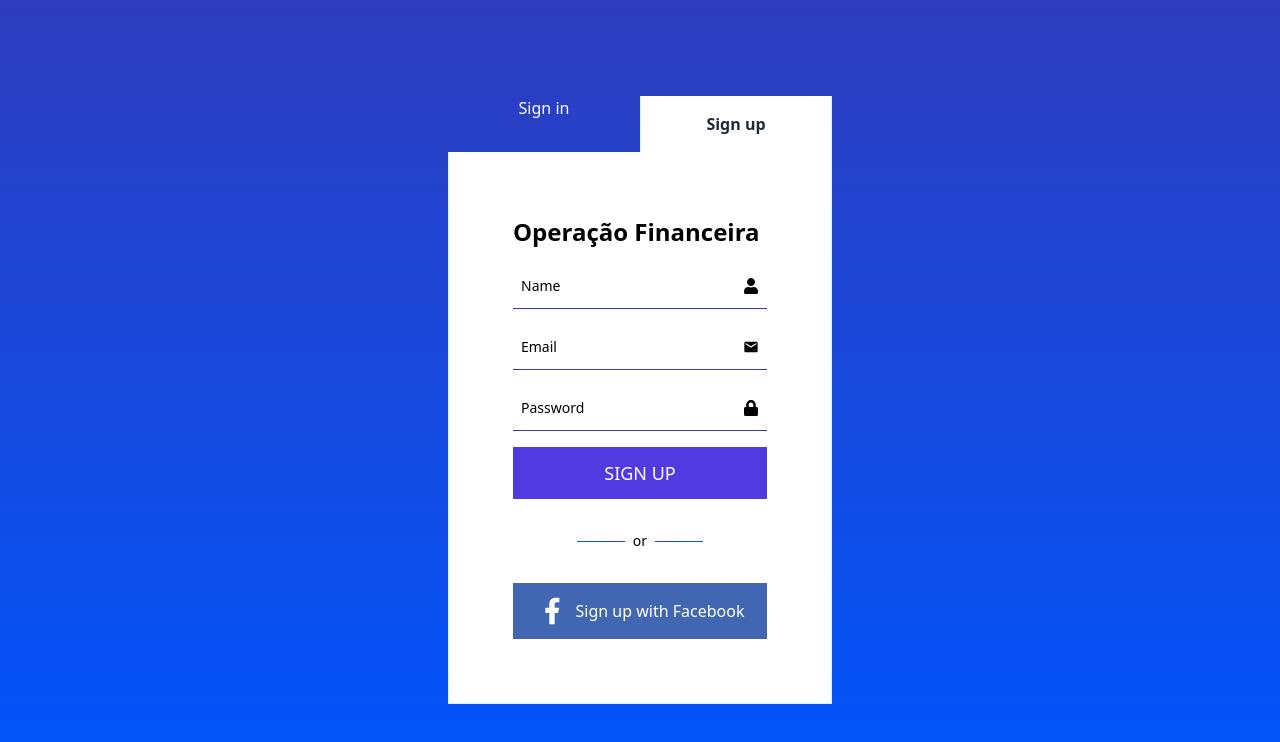
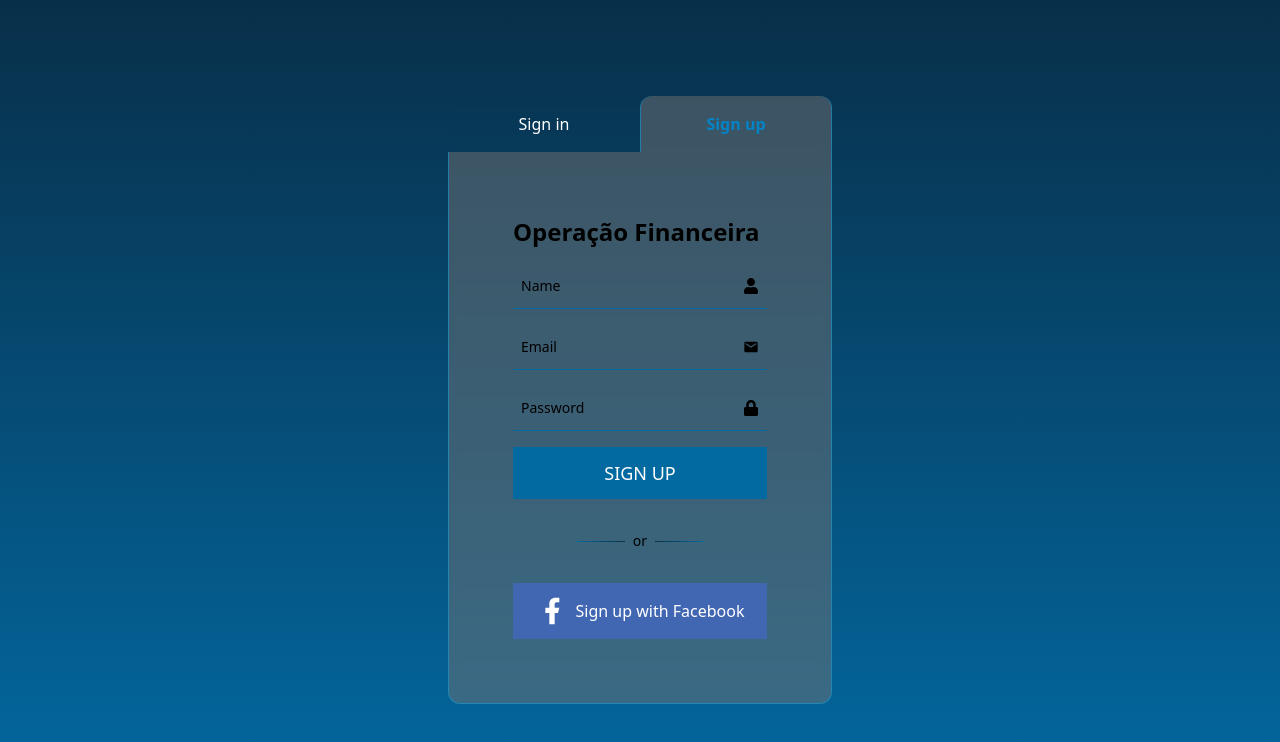
Before and after one commit to ellen-ls/operacao-financeira, a React (Create React App) app: page / in a window 1280 px wide. Both pictures are taken after a click on the label "Sign up". Shown: the top 742 px of the page. Built offline with nearby package versions, Linux system fonts and the light colour scheme.

Commit message:
ajeitando as cores do login e dashboard

```diff
--- a/src/Components/Login/Login.js
+++ b/src/Components/Login/Login.js
@@ -1,3 +1,4 @@
+/* eslint-disable jsx-a11y/anchor-is-valid */
 import React, { useState } from 'react'
 
 import { FaLock } from "react-icons/fa";
@@ -11,37 +12,37 @@ export default function Login() {
     const navigate = useNavigate()
 
   return (
-    <div className="bg-gradient-to-t from-[#0056FE] to-[#2E3CBD] text-white flex justify-center items-center min-h-screen p-4">
+    <div className="bg-gradient-to-t from-sky-700 to-sky-950 text-white flex justify-center items-center min-h-screen p-4">
       <main className="grid w-full max-w-sm backdrop-blur-sm">
-        <div className="grid grid-cols-2 cursor-pointer text-base text-center relative isolate">
+        <div className="grid grid-cols-2 cursor-pointer text-base text-center relative isolate items-center">
           <label
             id="tab-1"
-            className={`cursor-pointer ${activePanel === 'signin' ? 'bg-white border-x border-teal-200/50  py-4 px-6 text-center text-gray-800 transition-all duration-300 font-bold' : ''}`}
+            className={`cursor-pointer ${activePanel === 'signin' ? 'bg-neutral-500/50 border-x border-sky-500/50  py-4 px-6 text-center text-sky-600 transition-all duration-300 font-bold rounded-t-xl' : ''}`}
             onClick={() => setActivePanel('signin')}
            >
             Sign in
           </label>
           <label
             id="tab-2"
-            className={`cursor-pointer ${activePanel === 'signup' ? 'bg-white border-x border-teal-200/50 py-4 px-6 text-center text-gray-800 transition-all duration-300 font-bold' : ''}`}
+            className={`cursor-pointer ${activePanel === 'signup' ? 'bg-neutral-500/50 border-x border-sky-500/50 py-4 px-6 text-center text-sky-600 transition-all duration-300 font-bold rounded-t-xl' : ''}`}
             onClick={() => setActivePanel('signup')}
           >
             Sign up
           </label>
         </div>
 
-        <section className="bg-white overflow-hidden border-x border-b border-teal-200/50 transition-all duration-300 p-8 sm:p-16 grid">
+        <section className="bg-neutral-500/50 overflow-hidden border-x border-b border-sky-500/50 transition-all duration-300 p-8 sm:p-16 grid rounded-b-xl">
 
           {activePanel === 'signin' && (
             <div id="panel-1"  className="space-y-8">
               <h1 className='text-black text-2xl font-bold'>Operação Financeira</h1>
-              <form className='space-y-4'>
-                <div className="field flex items-center justify-between border-b border-[#2E3CBD] relative px-2 text-black">
+              <form className='space-y-4 '>
+                <div className="field flex items-center justify-between border-b border-sky-700 relative px-2 text-black">
                   <input type="text" id="name-1" placeholder="&nbsp;" className="peer bg-transparent text-sm py-3 w-full outline-none ring-0" required />
                   <label htmlFor="name-1" className="absolute font-thin transition-all duration-300 -translate-y-6 text-sm peer-placeholder-shown:translate-y-0 peer-focus:-translate-y-6">Name</label>
                   <span className="material-symbols-outlined"><FaUser /></span>
                 </div>
-                <div className="field flex items-center justify-between border-b border-[#2E3CBD] relative px-2 text-black">
+                <div className="field flex items-center justify-between border-b border-sky-700 relative px-2 text-black">
                   <input type="password" id="pass-1" placeholder="&nbsp;" className="peer bg-transparent text-sm py-3 w-full outline-none ring-0" required />
                   <label htmlFor="pass-1" className="absolute font-thin transition-all duration-300 -translate-y-6 text-sm peer-placeholder-shown:translate-y-0 peer-focus:-translate-y-6">Password</label>
                   <span className="material-symbols-outlined"><FaLock /></span>
@@ -57,16 +58,16 @@ export default function Login() {
                       <p className='text-black'>Remember Me</p>
                     </label>
                   </div>
-                  <a href="javascript:void(0)" className="text-xs text-black">Forgot Password</a>
+                  <a className="text-xs text-black">Forgot Password</a>
                 </div>
-                <button type="button" className="uppercase text-lg py-3 px-4 bg-[#523AE1] text-white relative isolate w-full flex items-center justify-center gap-2 overflow-hidden ring-0 outline-none before:absolute before:inset-0 before:-z-10 before:opacity-0 before:transition-all before:duration-300 before:ease-out before:bg-[#2f285a] hover:before:opacity-100 focus-visible:before:opacity-100"
+                <button type="button" className="uppercase text-lg py-3 px-4 bg-sky-700 text-white relative isolate w-full flex items-center justify-center gap-2 overflow-hidden ring-0 outline-none before:absolute before:inset-0 before:-z-10 before:opacity-0 before:transition-all before:duration-300 before:ease-out before:bg-[#2f285a] hover:before:opacity-100 focus-visible:before:opacity-100"
                 onClick={()=>navigate('/usuario')}
                 >
                   Log in
                 </button>
               </form>
               <p className="spacer-or mx-auto w-2/4 flex items-center justify-center gap-2 text-sm whitespace-nowrap before:block before:bg-gradient-to-r before:to-[#0056FE] before:w-2/4 before:h-px after:block after:bg-gradient-to-l after:to-[#2E3CBD] after:w-2/4 after:h-px text-black">or</p>
-              <button type="button" className="!bg-[#4267B2] py-3 px-4 bg-[#523AE1] text-white relative isolate w-full flex items-center justify-center gap-2 overflow-hidden ring-0 outline-none before:absolute before:inset-0 before:-z-10 before:opacity-0 before:transition-all before:duration-300 before:ease-out before:bg-[#2f285a] hover:before:opacity-100 focus-visible:before:opacity-100">
+              <button type="button" className="!bg-[#4267B2] py-3 px-4 bg-sky-700 text-white relative isolate w-full flex items-center justify-center gap-2 overflow-hidden ring-0 outline-none before:absolute before:inset-0 before:-z-10 before:opacity-0 before:transition-all before:duration-300 before:ease-out before:bg-[#2f285a] hover:before:opacity-100 focus-visible:before:opacity-100">
                 <svg xmlns="http://www.w3.org/2000/svg" viewBox="0 0 24 24" className="w-8">
                   <path fill="currentColor" d="M14 13.5h2.5l1-4H14v-2c0-1.03 0-2 2-2h1.5V2.14c-.326-.043-1.557-.14-2.857-.14C11.928 2 10 3.657 10 6.7v2.8H7v4h3V22h4z" />
                 </svg>
@@ -78,27 +79,27 @@ export default function Login() {
             <div id="panel-2" className="space-y-8">
               <form className="space-y-4">
               <h1 className='text-black text-2xl font-bold'>Operação Financeira</h1>
-                <div className="field flex items-center justify-between border-b border-[#2E3CBD] relative px-2 text-black">
+                <div className="field flex items-center justify-between border-b border-sky-700 relative px-2 text-black">
                   <input type="text" id="name-2" placeholder="&nbsp;" className="peer bg-transparent text-sm py-3 w-full outline-none ring-0" required />
                   <label htmlFor="name-2" className="absolute font-thin transition-all duration-300 -translate-y-6 text-sm peer-placeholder-shown:translate-y-0 peer-focus:-translate-y-6">Name</label>
                   <span className="material-symbols-outlined"><FaUser /></span>
                 </div>
-                <div className="field flex items-center justify-between border-b border-[#2E3CBD] relative px-2 text-black">
+                <div className="field flex items-center justify-between border-b border-sky-700 relative px-2 text-black">
                   <input type="email" id="email-2" placeholder="&nbsp;" className="peer bg-transparent text-sm py-3 w-full outline-none ring-0" required  />
                   <label htmlFor="email-2" className="absolute font-thin transition-all duration-300 -translate-y-6 text-sm peer-placeholder-shown:translate-y-0 peer-focus:-translate-y-6">Email</label>
                   <span className="material-symbols-outlined"><MdEmail /></span>
                 </div>
-                <div className="field flex items-center justify-between border-b border-[#2E3CBD] relative px-2 text-black">
+                <div className="field flex items-center justify-between border-b border-sky-700 relative px-2 text-black">
                   <input type="password" id="pass-2" placeholder="&nbsp;" className="peer bg-transparent text-sm py-3 w-full outline-none ring-0" required />
                   <label htmlFor="pass-2" className="absolute font-thin transition-all duration-300 -translate-y-6 text-sm peer-placeholder-shown:translate-y-0 peer-focus:-translate-y-6">Password</label>
                   <span className="material-symbols-outlined"><FaLock /></span>
                 </div>
-                <button type="button" className="uppercase text-lg py-3 px-4 bg-[#523AE1] text-white relative isolate w-full flex items-center justify-center gap-2 overflow-hidden ring-0 outline-none before:absolute before:inset-0 before:-z-10 before:opacity-0 before:transition-all before:duration-300 before:ease-out before:bg-[#2f285a] hover:before:opacity-100 focus-visible:before:opacity-100">
+                <button type="button" className="uppercase text-lg py-3 px-4 bg-sky-700 text-white relative isolate w-full flex items-center justify-center gap-2 overflow-hidden ring-0 outline-none before:absolute before:inset-0 before:-z-10 before:opacity-0 before:transition-all before:duration-300 before:ease-out before:bg-[#2f285a] hover:before:opacity-100 focus-visible:before:opacity-100">
                   Sign up
                 </button>
               </form>
               <p className="spacer-or mx-auto w-2/4 flex items-center justify-center gap-2 text-sm whitespace-nowrap before:block before:bg-gradient-to-r before:to-[#0056FE] before:w-2/4 before:h-px after:block after:bg-gradient-to-l after:to-[#2E3CBD] after:w-2/4 after:h-px text-black">or</p>
-              <button type="button" className="!bg-[#4267B2] py-3 px-4 bg-[#523AE1] text-white relative isolate w-full flex items-center justify-center gap-2 overflow-hidden ring-0 outline-none before:absolute before:inset-0 before:-z-10 before:opacity-0 before:transition-all before:duration-300 before:ease-out before:bg-[#2f285a] hover:before:opacity-100 focus-visible:before:opacity-100">
+              <button type="button" className="!bg-[#4267B2] py-3 px-4 bg-sky-700 text-white relative isolate w-full flex items-center justify-center gap-2 overflow-hidden ring-0 outline-none before:absolute before:inset-0 before:-z-10 before:opacity-0 before:transition-all before:duration-300 before:ease-out before:bg-[#2f285a] hover:before:opacity-100 focus-visible:before:opacity-100">
                 <svg xmlns="http://www.w3.org/2000/svg" viewBox="0 0 24 24" className="w-8">
                   <path fill="currentColor" d="M14 13.5h2.5l1-4H14v-2c0-1.03 0-2 2-2h1.5V2.14c-.326-.043-1.557-.14-2.857-.14C11.928 2 10 3.657 10 6.7v2.8H7v4h3V22h4z" />
                 </svg>
--- a/src/Components/shared/Sidebar.js
+++ b/src/Components/shared/Sidebar.js
@@ -2,6 +2,7 @@ import React from 'react'
 import logo from './Img/logo-financeiro.png'
 import {DASHBOARD_SIDEBAR_LINKS} from '../../lib/consts/navigations'
 import { Link } from 'react-router-dom'
+import { LuLogOut } from "react-icons/lu";
 
 
 const linkClasses = 'flex items-center gap-2 font-light px-3 py-2 hover:bg-sky-950 hover:no-underline active:bg-neutral-600 rounded-sm text-base'
@@ -13,12 +14,21 @@ function Sidebar() {
             <img className='size-8 rounded-xl' src={logo} alt=''></img>
             <span className='text-neutral-100 text-lg p-2'>Operação Financeira</span>
         </div>
-        <div className='flex-1'>
+        <div className='flex-1 py-8 flex flex-col gap-0.5'>
             {DASHBOARD_SIDEBAR_LINKS.map((item) => (
                 <SidebarLink key={item.key} item={item}/>
             ))}
         </div>
-        <div>Bottom part</div>
+        <div className='flex flex-col gap-0.5 pt-2 border-t border-neutral-700'>
+            <div className='text-xl'>
+                <Link to={'/'} className={linkClasses}>
+
+                <span className='text-xl text-red-800 font-bold'>Sair</span>
+                <LuLogOut className='text-xl text-red-800' />
+                </Link>
+            </div>
+
+        </div>
 
     </div>
   )
```
